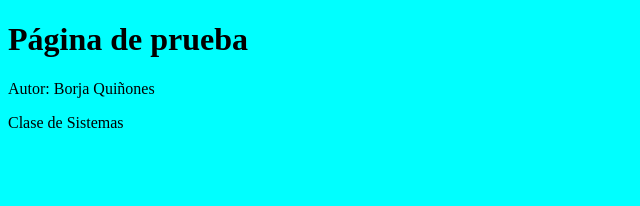
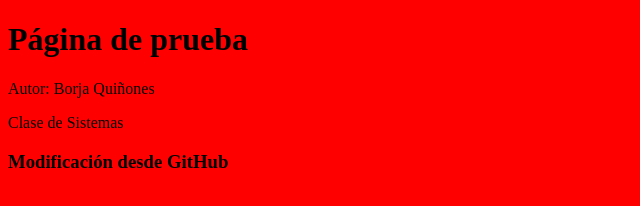
Before and after one commit to Borja026/solvam-project, a plain HTML site: page index.html in a window 1280 px wide. Shown: the whole page, without its empty margins (0-640 px from the left). Drawn offline with Linux system fonts and the light colour scheme.

Commit message:
index.html arreglado

```diff
--- a/index.html
+++ b/index.html
@@ -8,7 +8,7 @@
     <link rel="stysheet" type="text/css" href="style.css" media="all" tittle="style" />
     <style>
         body{
-            background-color: aqua;
+            background-color: red;
         }
     </style>
 </head>
@@ -16,5 +16,6 @@
     <h1>Página de prueba</h1>
     <p>Autor: Borja Quiñones</p>
     <p>Clase de Sistemas</p>
+    <h3>Modificación desde GitHub</h3>
 </body>
 </html>
```
